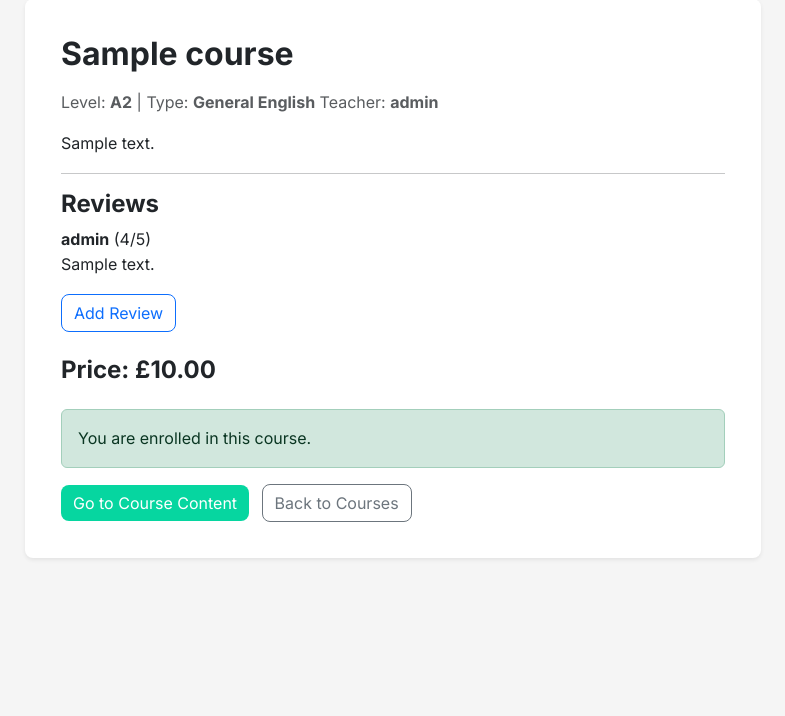
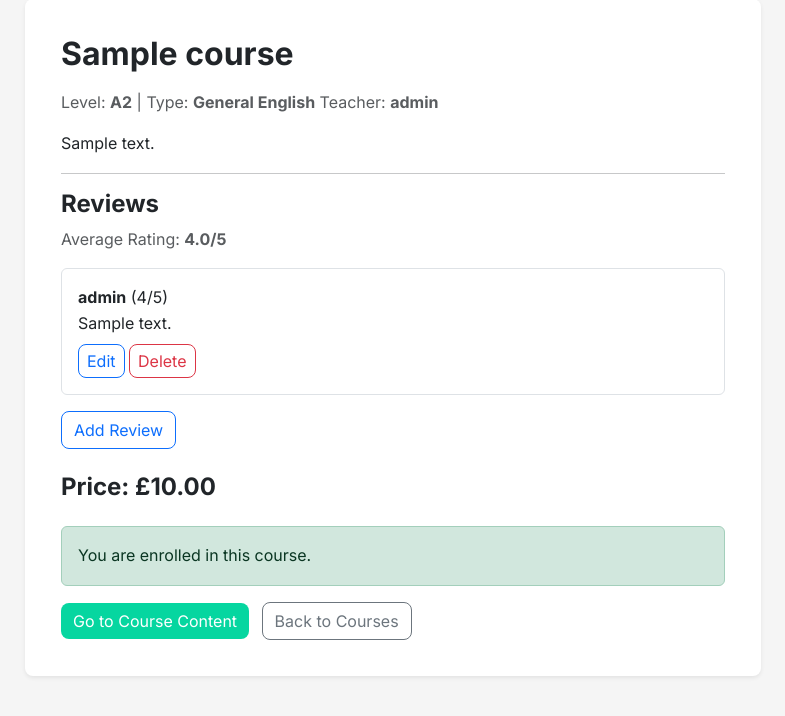
Before and after one commit to jackpoletek/cup-of-english, a Django app: page /courses/1/ in a window 1280 px wide. Shown: the part 133-849 px from the top of the page, without its empty margins (247-1032 px from the left). Run offline with Django 5.2, Linux system fonts and the light colour scheme; a user stored in the database is signed in; data comes from the database, SQL or seed files in the repository; tables that the repository leaves empty hold one stand-in row (values such as "Sample post"); parts of the project's set-up code (start-up, migrations or seed data) failed here and were passed over; some libraries are stand-ins or nearby versions.

Commit message:
Add average ratings and review edit/delete functionality

```diff
--- a/courses/templates/courses/course_details.html
+++ b/courses/templates/courses/course_details.html
@@ -32,16 +32,51 @@
 
                     <!-- Reviews Section-->
                     <hr>
+
                     <h4>Reviews</h4>
 
+                    <!-- Average rating -->
+                    {% if average_rating %}
+                    <p class="text-muted">
+                        Average Rating:
+                        <strong>{{ average_rating|floatformat:1 }}/5</strong>
+                    </p>
+                    {% endif %}
+
                     {% for review in course.reviews.all %}
-                    <div class="mb-2">
+
+                    <!-- Review card layout -->
+                    <div class="mb-3 p-3 border rounded">
+
                         <strong>{{ review.learner.username }}</strong>
+
                         ({{ review.rating }}/5)
-                        <p>{{ review.comment }}</p>
+
+                        <p class="mb-2">
+                            {{ review.comment }}
+                        </p>
+
+                        <!-- Review owner controls -->
+                        {% if user == review.learner %}
+
+                        <a href="{% url 'courses:edit_review' review.id %}" class="btn btn-sm btn-outline-primary">
+
+                            Edit
+                        </a>
+
+                        <a href="{% url 'courses:delete_review' review.id %}" class="btn btn-sm btn-outline-danger">
+
+                            Delete
+                        </a>
+
+                        {% endif %}
+
                     </div>
+
                     {% empty %}
+
                     <p>No reviews yet.</p>
+
                     {% endfor %}
 
                     {% if user.is_authenticated and user_enrolled %}
--- a/courses/urls.py
+++ b/courses/urls.py
@@ -30,4 +30,16 @@ urlpatterns = [
             views.add_review,
             name="add_review"
             ),
+
+        path(
+            "review/<int:review_id>/edit/",
+            views.edit_review,
+            name="edit_review"
+            ),
+
+        path(
+            "review/<int:review_id>/delete/",
+            views.delete_review,
+            name="delete_review"
+            ),
 ]
--- a/courses/views.py
+++ b/courses/views.py
@@ -1,3 +1,7 @@
+from django.db.models import Avg
+from urllib3 import request
+from urllib3 import request
+
 from enrollments.models import Enrollment
 from .models import Course, Review
 from .forms import ReviewForm
@@ -62,12 +66,17 @@ def course_details(request, course_id):
     if request.user.is_authenticated:
         user_enrolled = is_enrolled(request.user, course)
 
+    average_rating = course.reviews.aggregate(
+        Avg("rating")
+        )["rating__avg"]
+
     return render(
         request,
         "courses/course_details.html",
         {
             "course": course,
-            "user_enrolled": user_enrolled
+            "user_enrolled": user_enrolled,
+            "average_rating": average_rating
         }
     )
 
@@ -135,8 +144,80 @@ def add_review(request, course_id):
             review.course = course
             review.learner = request.user
             review.save()
+
             return redirect("courses:course_details", course_id)
+
     else:
         form = ReviewForm()
 
-    return render(request, "courses/add_review.html", {"form": form, "course": course})
+    return render(
+        request,
+        "courses/add_review.html",
+        {
+            "form": form,
+            "course": course
+        }
+    )
+
+
+@login_required
+def edit_review(request, review_id):
+
+    review = get_object_or_404(
+        Review,
+        id=review_id
+    )
+
+    # Prevent editing other users reviews
+    if review.learner != request.user:
+        return redirect("courses:course_details", review.course.id)
+
+    if request.method == "POST":
+
+        form = ReviewForm(
+        request.POST,
+        instance=review
+    )
+
+    if form.is_valid():
+        form.save()
+
+        return redirect(
+            "courses:course_details",
+            review.course.id
+        )
+
+    else:
+        form = ReviewForm(instance=review)
+
+    return render(
+        request,
+        "courses/add_review.html",
+        {
+            "form": form,
+            "course": review.course,
+            "edit_mode": True,
+        }
+    )
+
+
+@login_required
+def delete_review(request, review_id):
+
+    review = get_object_or_404(
+        Review,
+        id=review_id
+    )
+
+# Prevent deleting other users reviews
+    if review.learner != request.user:
+        return redirect("courses:course_details", review.course.id)
+
+    course_id = review.course.id
+
+    review.delete()
+
+    return redirect(
+        "courses:course_details",
+        course_id
+    )
```
Also changed, not shown: courses/migrations/0004_alter_review_rating.py (added).
